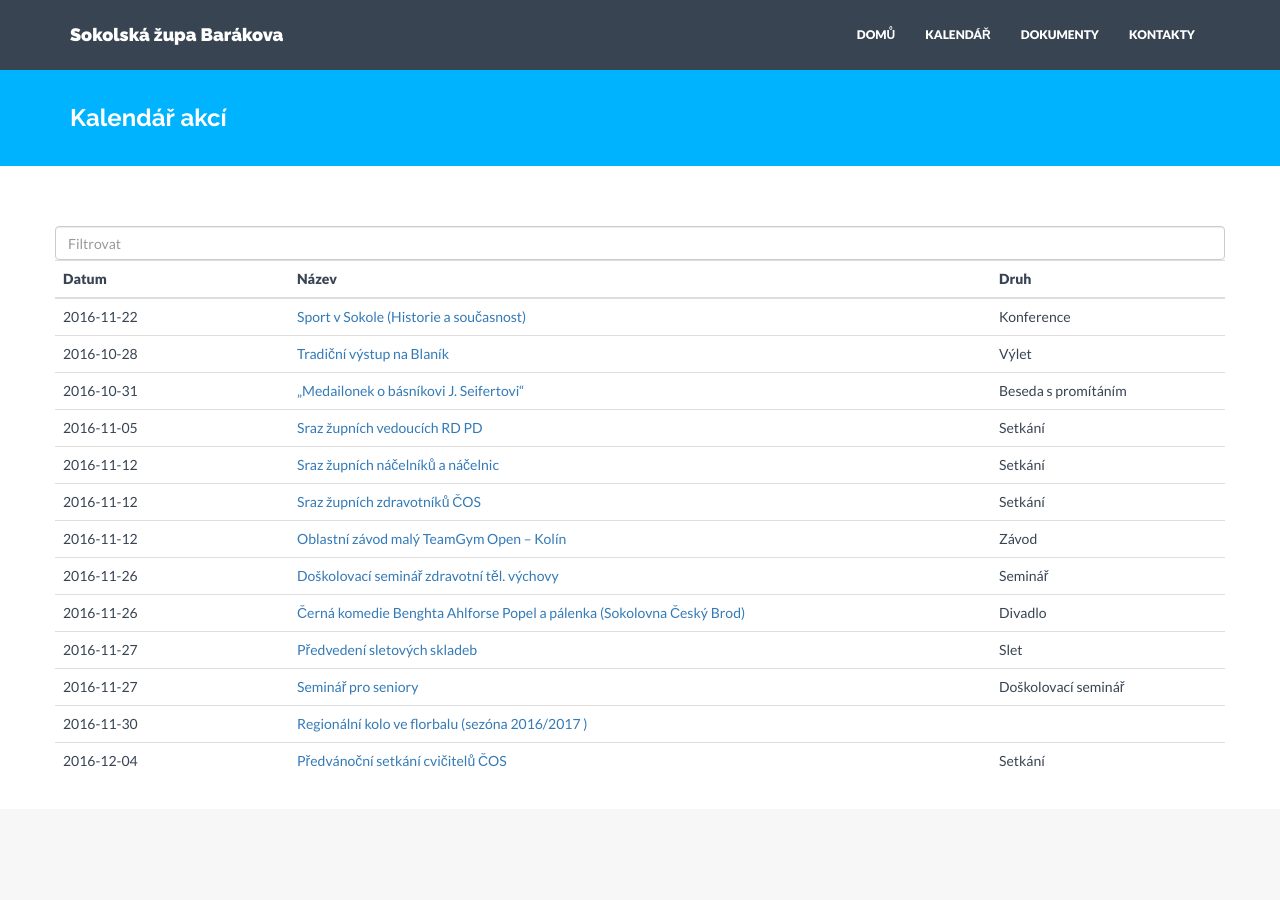
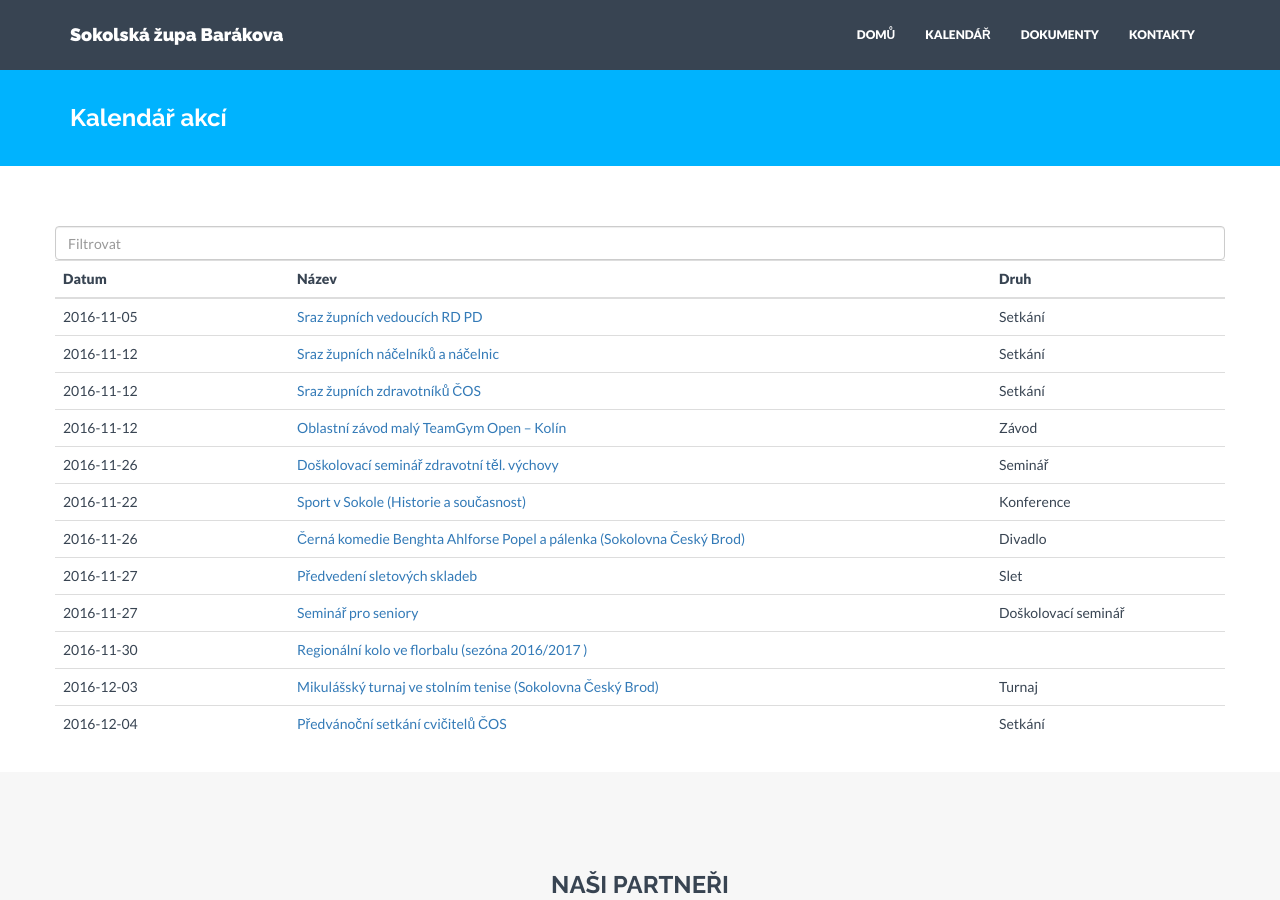
Before and after one commit to milanhybner/zbarakova.cz, a Jekyll site: the page built from akce.md, in a window 1280 px wide and 900 px high. Built offline with Jekyll 4.4.1, drawn with Linux system fonts in a browser that asks for light colours; nearby versions of some CDN libraries.

Commit message:
Update akce.yaml

```diff
--- a/_data/akce.yaml
+++ b/_data/akce.yaml
@@ -1,18 +1,3 @@
-- datum: 2016-11-22
-  nazev: Sport v Sokole (Historie a současnost)
-  url: http://sokol.eu/obsah/7111/konference-sport-v-sokole-historie-a-soucasnost
-  druh: Konference
-
-- datum: 2016-10-28
-  nazev: Tradiční výstup na Blaník
-  url: https://isokol-my.sharepoint.com/personal/mhybner_isokol_cz/_layouts/15/guestaccess.aspx?guestaccesstoken=%2buHu6ZQIggu1HkBUO8OYgEOSYS%2bvzSfrEJwO0ogI0Tk%3d&docid=075038b4c8a0549fd9e236029b8d91e3e&rev=1
-  druh: Výlet
-
-- datum: 2016-10-31
-  nazev: „Medailonek o básníkovi J. Seifertovi“
-  url: soubory/2016-10-19-klub-senioru.doc
-  druh: Beseda s promítáním
-
 - datum: 2016-11-05
   nazev: Sraz župních vedoucích RD PD
   url:
@@ -39,6 +24,11 @@
   url:
   druh: Seminář
 
+- datum: 2016-11-22
+  nazev: Sport v Sokole (Historie a současnost)
+  url: http://sokol.eu/obsah/7111/konference-sport-v-sokole-historie-a-soucasnost
+  druh: Konference
+
 - datum: 2016-11-26
   nazev: Černá komedie Benghta Ahlforse Popel a pálenka (Sokolovna Český Brod)
   url: soubory/2016-11-26-popel-a-palenka.jpg
@@ -61,6 +51,10 @@
   url:
   druh:
 
+- datum: 2016-12-03
+  nazev: Mikulášský turnaj ve stolním tenise (Sokolovna Český Brod)
+  url: /soubory/2016-12-03-stolni-tenis.pdf
+  druh: Turnaj
 
 - datum: 2016-12-04
   nazev: Předvánoční setkání cvičitelů ČOS
```
